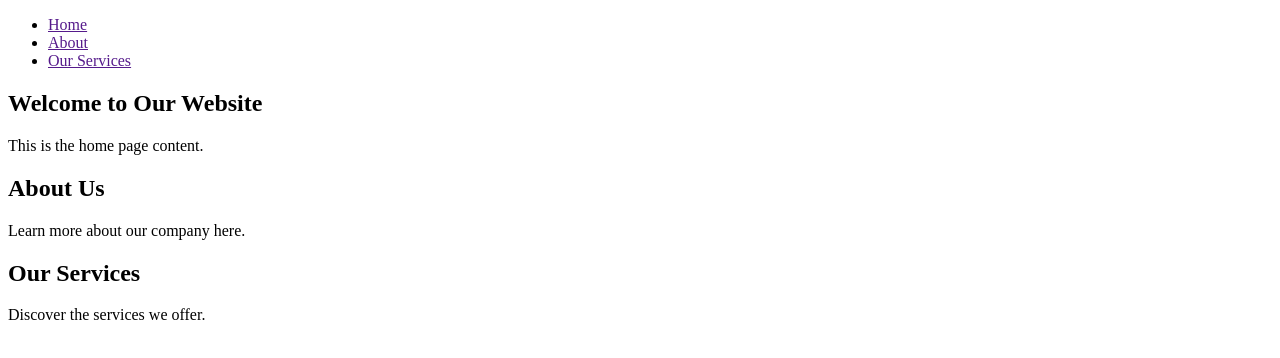
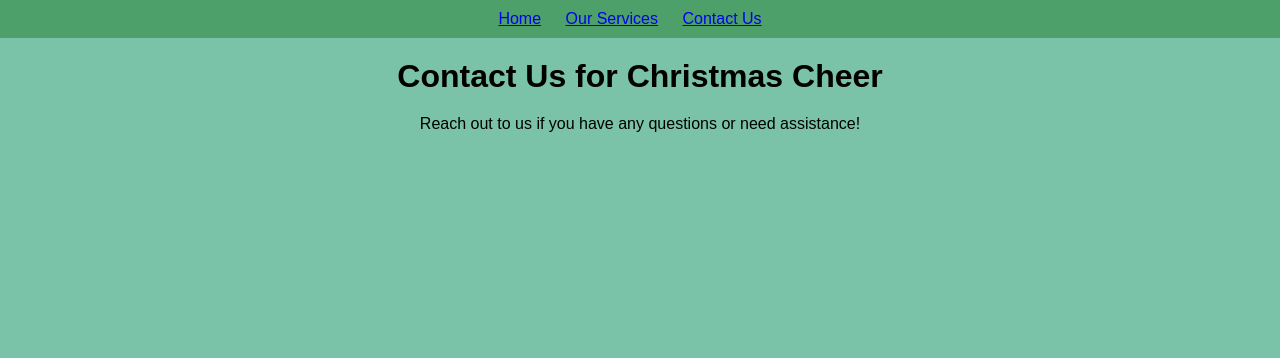
Before and after one commit to Paulinesoledad/christmas-deals-app, a website: page public/contact.html in a window 1280 px wide. Drawn offline with Linux system fonts and the light colour scheme; files that its build step writes are made by us from their sources.

Commit message:
mid-complete commit

```diff
--- a/public/contact.html
+++ b/public/contact.html
@@ -2,30 +2,22 @@
 <!DOCTYPE html>
 <html>
 <head>
-    <link rel="stylesheet" type="text/css" href="styles.css">
+  <meta charset="UTF-8">
+  <meta name="viewport" content="width=device-width, initial-scale=1.0">
+  <link rel="stylesheet" href="css/styles.css">
+  <title>Contact Us</title>
+  <link rel="stylesheet" type="text/css" href="styles.css">
 </head>
 <body>
     <nav>
         <ul>
-            <li><a href="">Home</a></li>
-            <li><a href="">About</a></li>
-            <li><a href="">Our Services</a></li>
+          <li><a href="index.html">Home</a></li>
+          <li><a href="services.html">Our Services</a></li>
+          <li><a href="contact.html">Contact Us</a></li>
         </ul>
     </nav>
-
-    <section id="home">
-        <h1>Welcome to Our Website</h1>
-        <p>This is the home page content.</p>
-    </section>
-
-    <section id="about">
-        <h2>About Us</h2>
-        <p>Learn more about our company here.</p>
-    </section>
-
-    <section id="services">
-        <h2>Our Services</h2>
-        <p>Discover the services we offer.</p>
-    </section>
+    <h1>Contact Us for Christmas Cheer</h1>
+    <p>Reach out to us if you have any questions or need assistance!</p>
+    <script src="js/app.js"></script>
 </body>
 </html>
--- a/public/index.css
+++ b/public/index.css
@@ -0,0 +1,29 @@
+body {
+    font-family: 'Arial', sans-serif;
+    background-color: rgba(0, 139, 118, 0.518);            ;
+    margin: 0;
+    padding: 0;
+  }
+
+  nav {
+    background-color: rgba(0, 100, 0, 0.367);
+    color: #000;
+    padding: 10px;
+    text-align: center;
+  }
+
+  nav ul {
+    list-style-type: none;
+    margin: 0;
+    padding: 0;
+  }
+
+  nav ul li {
+    display: inline;
+    margin-right: 20px;
+  }
+
+  h1, p {
+    margin: 20px;
+    text-align: center;
+  }
--- a/public/styles.css
+++ b/public/styles.css
@@ -0,0 +1,29 @@
+body {
+    font-family: 'Arial', sans-serif;
+    background-color: rgba(0, 139, 90, 0.523);
+    margin: 0;
+    padding: 0;
+  }
+
+  nav {
+    background-color: rgba(0, 100, 0, 0.367);
+    color: #000;
+    padding: 10px;
+    text-align: center;
+  }
+
+  nav ul {
+    list-style-type: none;
+    margin: 0;
+    padding: 0;
+  }
+
+  nav ul li {
+    display: inline;
+    margin-right: 20px;
+  }
+
+  h1, p {
+    margin: 20px;
+    text-align: center;
+  }
```
Also changed, not shown: public/index.html (+12 -15 lines), public/services.html (+11 -16 lines).
